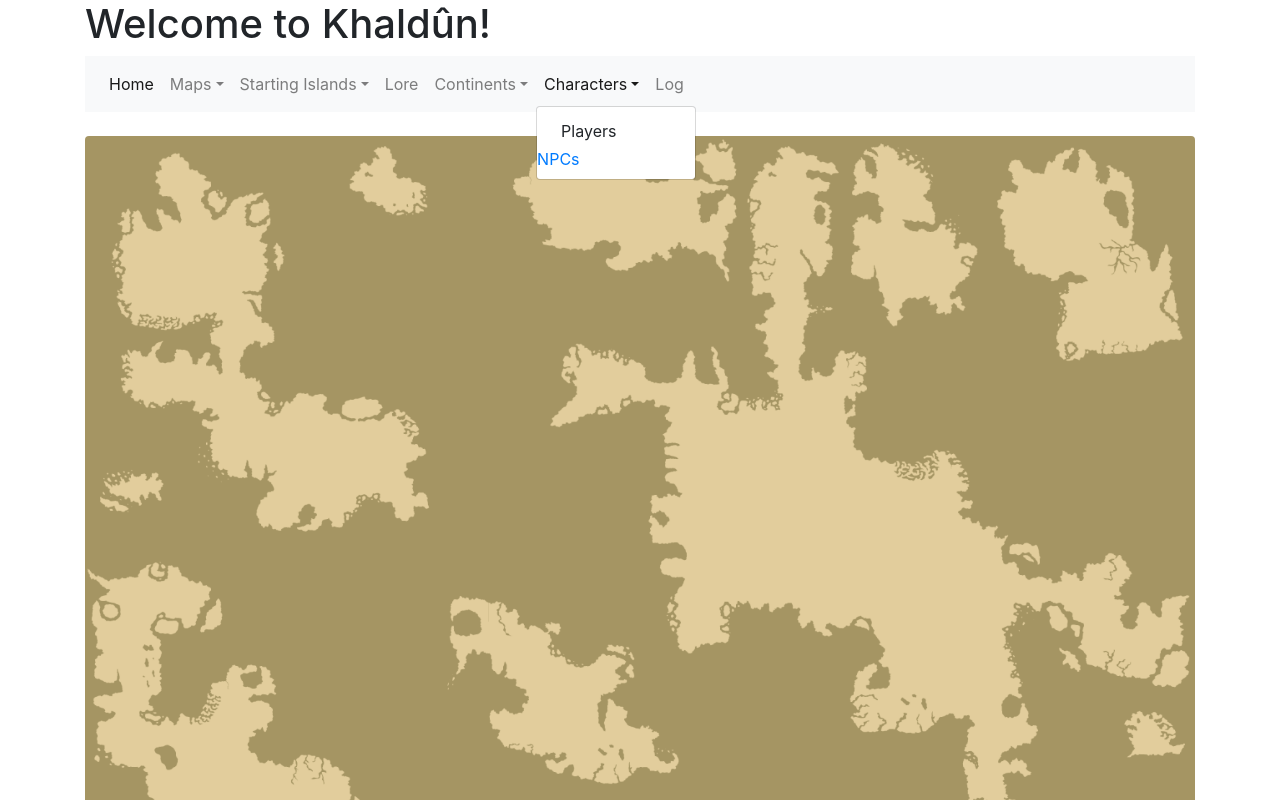
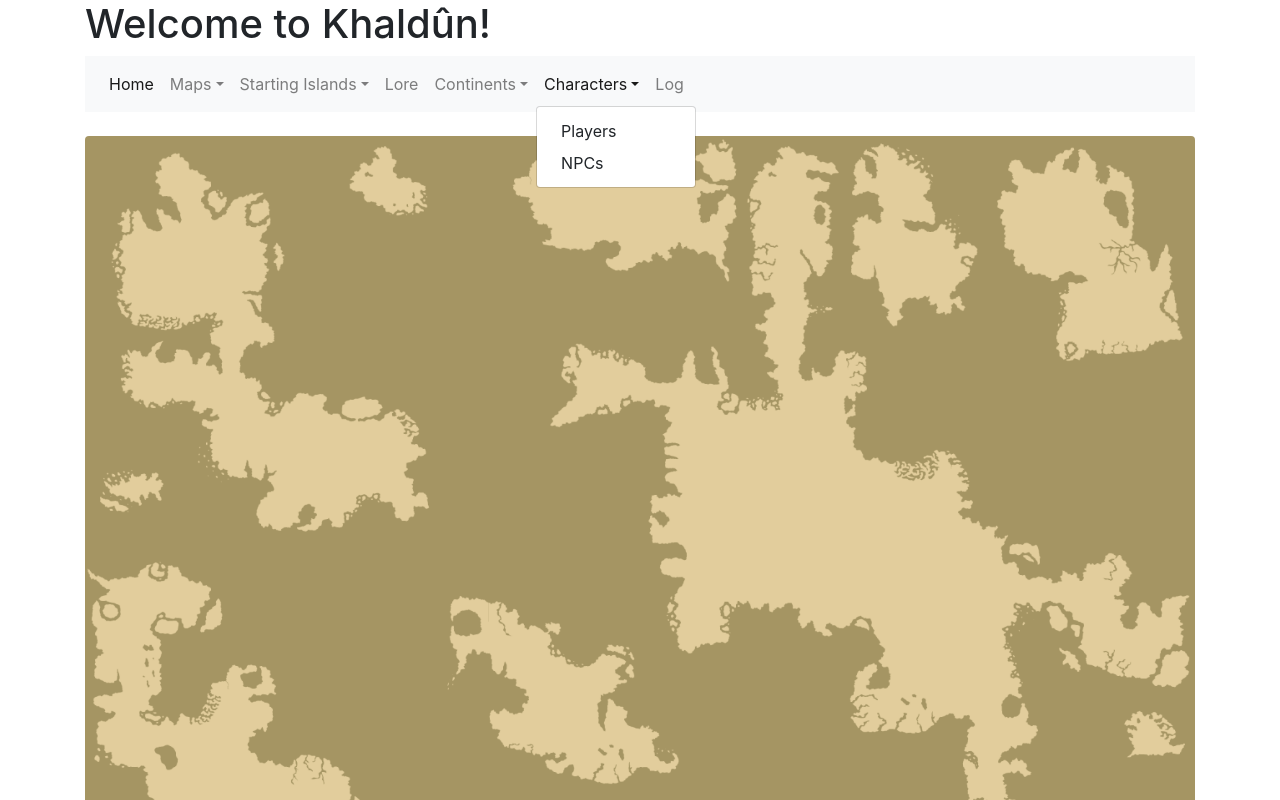
Before and after one commit to greeha01/greeha01.github.io, a plain HTML site: page index.html in a window 1280 px wide. Both pictures are taken after a click on the button "Characters". Shown: the top 800 px of the page. Drawn offline with nearby package versions, Linux system fonts and the light colour scheme.

Commit message:
Updating navbar

```diff
--- a/index.html
+++ b/index.html
@@ -42,7 +42,7 @@
                             <a class="nav-link dropdown-toggle" href="#" id="navbarCharactersDropdown" role="button" data-toggle="dropdown" aria-haspopup="true" aria-expanded="false">Characters</a>
                             <div class="dropdown-menu" aria-labelledby="navbarCharactersDropdown">
                                 <a class="dropdown-item" href="https://greeha01.github.io/pages/characters/players.html">Players</a>
-                                <a class="dropdown-iten" href="https://greeha01.github.io/pages/characters/npcs.html">NPCs</a>
+                                <a class="dropdown-item" href="https://greeha01.github.io/pages/characters/npcs.html">NPCs</a>
                             </div>
                         </li>
                         <li class="nav-item">
```
